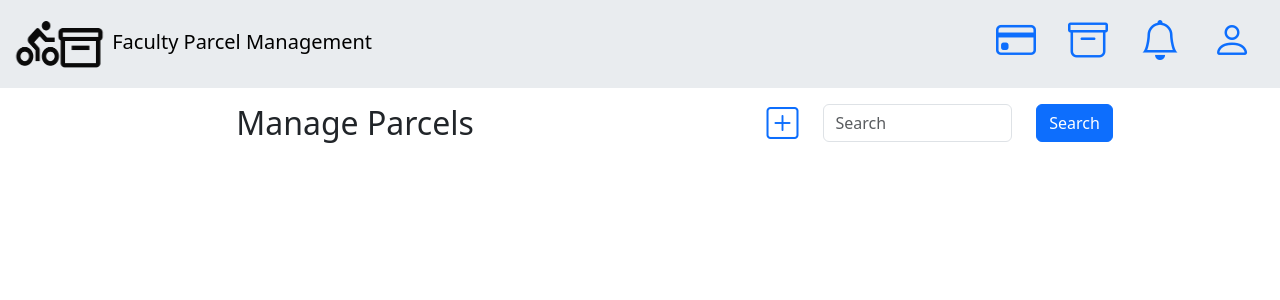
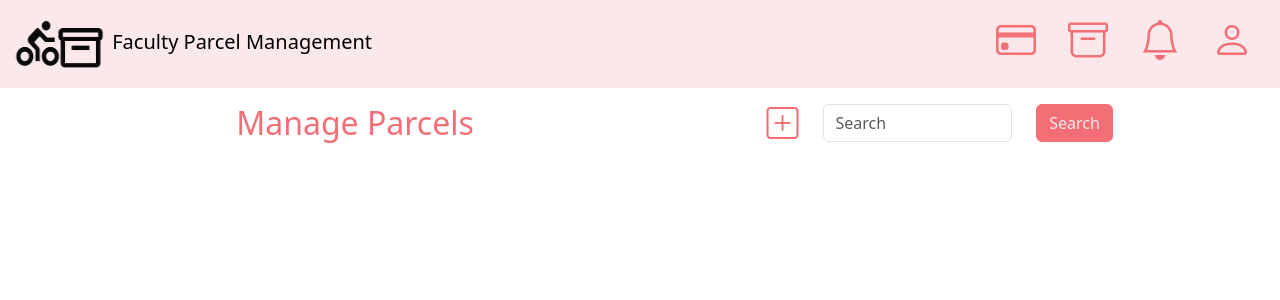
Before and after one commit to AtifSu/Faculty-Parcel-Mngmnt, a PHP site: page /ManageParcels.php in a window 1280 px wide. Shown: the top 300 px of the page. Run offline with PHP 8.4, Linux system fonts and the light colour scheme; data that the repository does not hold is empty.

Commit message:
changed color

```diff
--- a/AdminHome.php
+++ b/AdminHome.php
@@ -20,6 +20,7 @@ if (isset($_POST['search'])) {
   <title>User Lists</title>
   <link rel="stylesheet" href="css/bootstrap.css">
   <link rel="stylesheet" href="https://cdn.jsdelivr.net/npm/bootstrap-icons@1.11.3/font/bootstrap-icons.min.css">
+  <link rel="stylesheet" href="custom.css">
   <script src="https://cdn.jsdelivr.net/npm/@popperjs/core@2.11.8/dist/umd/popper.min.js" integrity="sha384-I7E8VVD/ismYTF4hNIPjVp/Zjvgyol6VFvRkX/vR+Vc4jQkC+hVqc2pM8ODewa9r" crossorigin="anonymous"></script>
   <script src="https://cdn.jsdelivr.net/npm/bootstrap@5.3.3/dist/js/bootstrap.min.js" integrity="sha384-0pUGZvbkm6XF6gxjEnlmuGrJXVbNuzT9qBBavbLwCsOGabYfZo0T0to5eqruptLy" crossorigin="anonymous"></script>
   <script src="js/bootstrap.bundle.js"></script>
@@ -93,7 +94,7 @@ if (isset($_POST['search'])) {
         $col_count++;
 
         echo "  <div class='col'>";
-        echo "    <a href='UserLists.php?id=" . $row["StdID"] . "'>";
+        echo "    <a class'no-decoration' href='UserLists.php?id=" . $row["StdID"] . "'>";
         echo "      <div class='card mb-3' style='width: 18rem;'> ";
         echo "        <ul class='list-group list-group-flush'>";
         echo "          <li class='list-group-item'>" . $row["StdName"] . "</li>";
--- a/AdminPayment.php
+++ b/AdminPayment.php
@@ -21,6 +21,7 @@ if (isset($_POST['search'])) {
   <meta name="viewport" content="width=device-width, initial-scale=1.0">
   <title>Manage Payment</title>
   <link rel="stylesheet" href="css/bootstrap.css">
+  <link rel="stylesheet" href="custom.css">
   <link rel="stylesheet" href="https://cdn.jsdelivr.net/npm/bootstrap-icons@1.11.3/font/bootstrap-icons.min.css">
   <script src="js/bootstrap.bundle.js"></script>
 </head>
@@ -90,7 +91,7 @@ if (isset($_POST['search'])) {
     <div class="card mt-4 ms-5 p-3 w-100">
       <form action="<?php echo $_SERVER['PHP_SELF']; ?>" method="post">
         <div class="mb-3 row">
-          <h2 class="text-center">Manage Appointment</h2>
+          <h2 class="text-center h2">Manage Appointment</h2>
           <form method="post" action="<?php echo $_SERVER['PHP_SELF']; ?>">
             <div class="input-group">
               <input type="text" class="form-control" name="search" placeholder="Search" aria-label="Search" aria-describedby="search-btn">
--- a/AdminProfile.php
+++ b/AdminProfile.php
@@ -35,6 +35,7 @@ mysqli_close($connect);
   <meta charset="UTF-8">
   <meta name="viewport" content="width=device-width, initial-scale=1.0">
   <link rel="stylesheet" href="css/bootstrap.css">
+  <link rel="stylesheet" href="custom.css">
   <link rel="stylesheet" href="https://cdn.jsdelivr.net/npm/bootstrap-icons@1.11.3/font/bootstrap-icons.min.css">
   <script src="js/bootstrap.bundle.js"></script>
   <title>Profile</title>
@@ -185,5 +186,4 @@ mysqli_close($connect);
     }
   </script>
 </body>
-
 </html>
--- a/AdminRegister.html
+++ b/AdminRegister.html
@@ -5,6 +5,7 @@
     <meta name="viewport" content="width=device-width, initial-scale=1.0">
     <title>Admin Register</title>
     <link rel="stylesheet" href="css/bootstrap.css">
+    <link rel="stylesheet" href="custom.css">
     <link rel="stylesheet" href="https://cdn.jsdelivr.net/npm/bootstrap-icons@1.11.3/font/bootstrap-icons.min.css">
     <script src="js/bootstrap.bundle.js"></script>
 </head>
@@ -75,7 +76,7 @@
             </div>
 
             <button type="submit" class="btn btn-primary text-center w-25 mx-auto" value="validate">Create</button>
-            <p><a class="link-opacity-50-hover mx-auto"href="login.html">Already have an account?</a></p>
+            <p><a class="sec-color link-opacity-50-hover mx-auto"href="login.html">Already have an account?</a></p>
           </form>
 
           </div>
--- a/ManageParcels.php
+++ b/ManageParcels.php
@@ -45,6 +45,7 @@ if (isset($_GET['StdID'])) {
   <title>Manage Parcels</title>
   <link rel="stylesheet" href="css/bootstrap.css">
   <link rel="stylesheet" href="https://cdn.jsdelivr.net/npm/bootstrap-icons@1.11.3/font/bootstrap-icons.min.css">
+  <link rel="stylesheet" href="custom.css">
   <script src="js/bootstrap.bundle.js"></script>
 </head>
 
@@ -60,25 +61,25 @@ if (isset($_GET['StdID'])) {
         <!-- Manage Payment -->
         <li class="nav-item">
           <div class="h1">
-            <a class="nav-link bi bi-credit-card active" aria-current="page" href="AdminPayment.php"></a>
+            <a class="nav-link bi bi-credit-card active" aria-current="page" href="AdminPayment.php" style="color: #F46E75"></a>
           </div>
         </li>
         <!-- Parcels -->
         <li class="nav-item">
           <div class="h1">
-            <a class="nav-link bi bi-archive active" aria-current="page" href="ManageParcels.php"></a>
+            <a class="nav-link bi bi-archive active" style="color: #F46E75" aria-current="page" href="ManageParcels.php"></a>
           </div>
         </li>
         <!-- Toast Notification -->
         <li class="nav-item">
           <div class="h1">
-            <button type="button" class="nav-link bi bi-bell" id="liveToastBtn"></button>
+            <button type="button" style="color: #F46E75" class="nav-link bi bi-bell" id="liveToastBtn"></button>
           </div>
         </li>
         <!-- Profile -->
         <li class="nav-item">
           <div class="h1">
-            <a class="nav-link bi bi-person" href="AdminProfile.php"></a>
+            <a class="nav-link bi bi-person" style="color: #F46E75" href="AdminProfile.php"></a>
           </div>
         </li>
       </ul>
@@ -93,7 +94,7 @@ if (isset($_GET['StdID'])) {
       <div class="col">
         <div class="row justify-content-center">
           <div class="h2 col-auto">
-            <a type="button" class="bi bi-plus-square" data-bs-toggle="modal" data-bs-target="#exampleModal"></a>
+            <a type="button" class="bi bi-plus-square" style="color: #F46E75"data-bs-toggle="modal" data-bs-target="#exampleModal"></a>
           </div>
           <div class="col-sm-6">
             <form action="ManageParcels.php" method="get" id="searchForm">
@@ -140,8 +141,8 @@ if (isset($_GET['StdID'])) {
           echo '</div>';
 
           echo '<div class="col">';
-          echo "<a type='button' class='bi bi-pencil-square' data-bs-toggle='modal' data-bs-target='#editModal' data-parcel-id='$ParcelID' data-parcel-status='$ParcelStatus'></a>";
-          echo '<a class="ms-4 icon-link remove-link" href="#" onclick="removeParcel(\'' . $ParcelID . '\')">Remove</a>';
+          echo "<a type='button' style='color: #F46E75' class='bi bi-pencil-square' data-bs-toggle='modal' data-bs-target='#editModal' data-parcel-id='$ParcelID' data-parcel-status='$ParcelStatus'></a>";
+          echo '<a class="ms-4 icon-link remove-link" href="#"  onclick="removeParcel(\'' . $ParcelID . '\')" style="color: #F46E75" >Remove</a>';
           echo '</div>';
           echo '</div>';
         }
--- a/UserLists.php
+++ b/UserLists.php
@@ -35,6 +35,7 @@ mysqli_close($connect);
   <title>User Lists</title>
   <link rel="stylesheet" href="css/bootstrap.css">
   <link rel="stylesheet" href="https://cdn.jsdelivr.net/npm/bootstrap-icons@1.11.3/font/bootstrap-icons.min.css">
+  <link rel="stylesheet" href="custom.css">
   <script src="js/bootstrap.bundle.js"></script>
 </head>
 
--- /dev/null
+++ b/custom.css
@@ -0,0 +1,120 @@
+:root {
+    --primary: #F46E75;
+    --secondary: #FAE8EB;
+  }
+
+  /* Primary button */
+  .btn-primary {
+    background-color: var(--primary);
+    border-color: var(--primary);
+    color: var(--secondary);
+  }
+
+  .btn-primary:hover,
+  .btn-primary:focus,
+  .btn-primary:active,
+  .btn-primary.active,
+  .show > .btn-primary.dropdown-toggle {
+    background-color: var(--secondary);
+    border-color: var(--secondary);
+    color: var(--primary);
+  }
+
+  .btn-primary:focus,
+  .btn-primary:active,
+  .btn-primary.active {
+    box-shadow: none; /* Remove Bootstrap's default box-shadow */
+    background-color: var(--secondary);
+    border-color: var(--secondary);
+    color: var(--primary);
+  }
+
+  /* Primary background and text color */
+  .bg-primary {
+    background-color: var(--primary) !important;
+  }
+
+  .text-primary {
+    color: var(--primary) !important;
+  }
+
+  /* Secondary background and text color */
+  .bg-secondary {
+    background-color: var(--secondary) !important;
+  }
+
+  .text-secondary {
+    color: var(--secondary) !important;
+  }
+
+  /* Secondary button */
+  .btn-secondary {
+    background-color: var(--secondary);
+    border-color: var(--secondary);
+    color: var(--primary);
+  }
+
+  .btn-secondary:hover,
+  .btn-secondary:focus,
+  .btn-secondary:active,
+  .btn-secondary.active,
+  .show > .btn-secondary.dropdown-toggle {
+    background-color: var(--primary);
+    border-color: var(--primary);
+    color: var(--secondary);
+  }
+
+  .btn-secondary:focus,
+  .btn-secondary:active,
+  .btn-secondary.active {
+    box-shadow: none; /* Remove Bootstrap's default box-shadow */
+    background-color: var(--primary);
+    border-color: var(--primary);
+    color: var(--secondary);
+  }
+
+  /* Other custom styles */
+  .bg-body-secondary {
+    background-color: var(--secondary) !important;
+  }
+
+  .card-body {
+    background-color: var(--secondary) !important;
+    border-color: white;
+    color: var(--primary);
+  }
+
+  .primary {
+    color: var(--primary);
+  }
+
+  .icon-link {
+    color: var(--primary);
+    text-decoration-color: var(--primary);
+  }
+
+  .navbar {
+    border-color: var(--secondary);
+    color: var(--primary);
+  }
+
+  .bi{
+    color: var(--primary);
+  }
+  #li{
+    color: var(--primary);
+  }
+  .list-group-item {
+    color: var(--primary);
+    background-color: var(--secondary);
+    text-decoration-color: var(--primary);
+  }
+.no-decoration{
+    text-decoration:none;
+}
+.h2{
+    color: var(--primary);
+}
+.sec-color{
+   color: var(--primary);
+}
--- a/login.html
+++ b/login.html
@@ -4,6 +4,7 @@
     <meta charset="UTF-8">
     <meta name="viewport" content="width=device-width, initial-scale=1.0">
     <link rel="stylesheet" href="css/bootstrap.css">
+    <link rel="stylesheet" href="custom.css">
     <script src="js/bootstrap.bundle.js"></script>
     <title>Login</title>
 </head>
```
Also changed, not shown: pages/api/db.js (deleted, +0 -12 lines).
